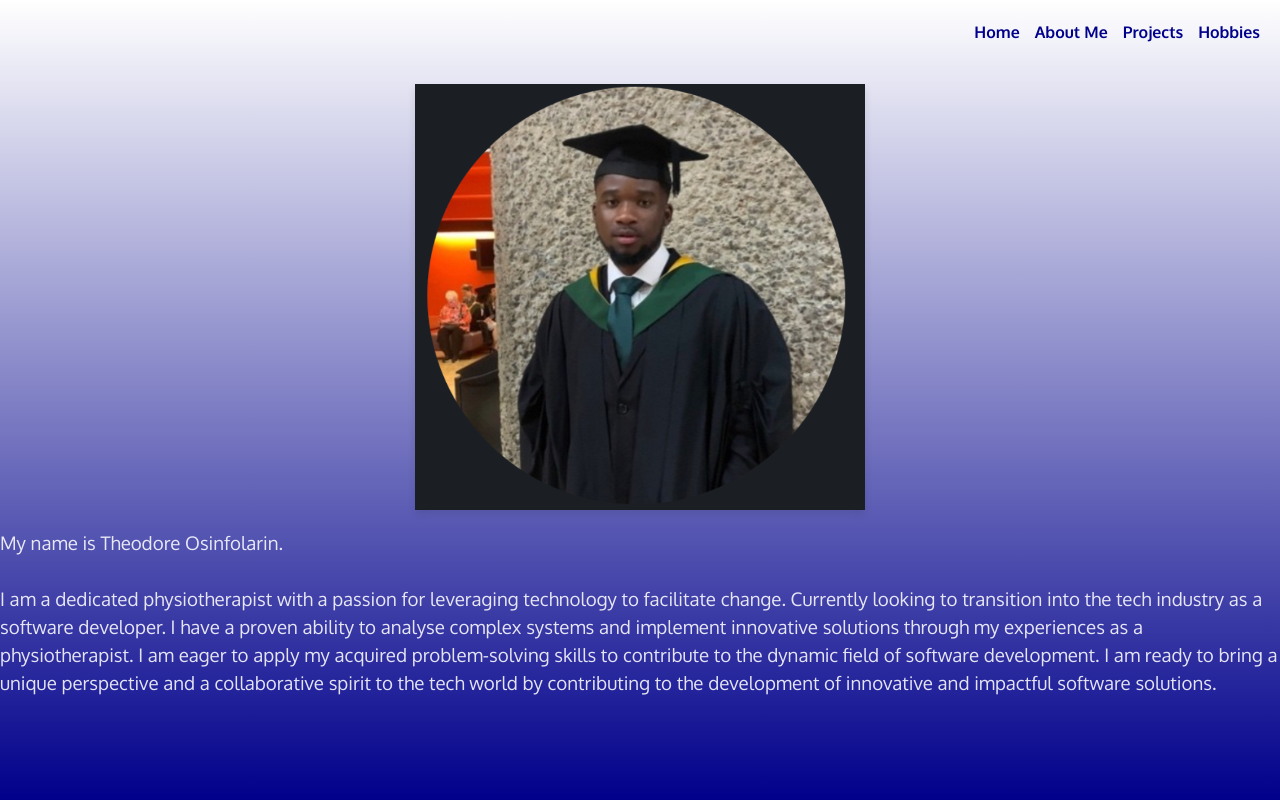
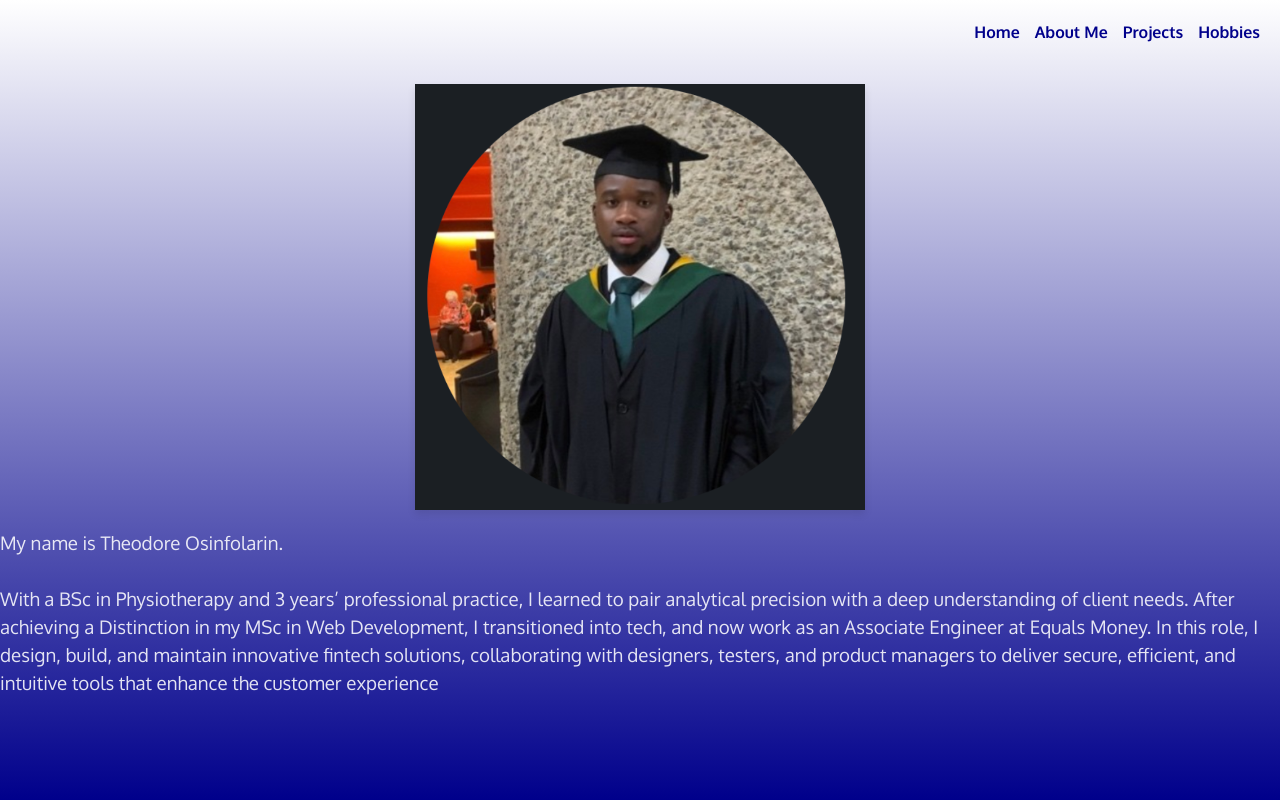
Before and after one commit to tosinfolarin/MyPortfolio, a React (Vite) app in the folder myPortfolio/: page / in a window 1280 px wide. Built offline with nearby package versions, Linux system fonts and the light colour scheme.

Commit message:
updated profile

```diff
--- a/myPortfolio/src/components/Home.jsx
+++ b/myPortfolio/src/components/Home.jsx
@@ -1,3 +1,5 @@
+import information from './information.json';
+
 const MyInfo = () => {
   return (
     <div className="my-info">
@@ -8,7 +10,7 @@ const MyInfo = () => {
       <h3 className="name" aria-label="my name">
         My name is Theodore Osinfolarin.
         <br /><br />
-        I am a dedicated physiotherapist with a passion for leveraging technology to facilitate change. Currently looking to transition into the tech industry as a software developer. I have a proven ability to analyse complex systems and implement innovative solutions through my experiences as a physiotherapist. I am eager to apply my acquired problem-solving skills to contribute to the dynamic field of software development. I am ready to bring a unique perspective and a collaborative spirit to the tech world by contributing to the development of innovative and impactful software solutions.
+        {information.profile_summary}
       </h3>
     </div>
   );
--- a/myPortfolio/src/components/Projects.jsx
+++ b/myPortfolio/src/components/Projects.jsx
@@ -3,7 +3,9 @@ const Projects = () => {
     return(
 
     <div className="ProjectsContent">
-    <h1>This is a page about my projects</h1>
+        <br></br>
+        <br></br>
+        <br></br>
 
             <h3>This is a physiotherapy website created using purely HTML and CSS and minimal use of JavaScript for the dropdowns. It was my first project</h3>
             <div className="ProjectImage">
--- /dev/null
+++ b/myPortfolio/src/components/information.json
@@ -0,0 +1,3 @@
+{
+    "profile_summary": "With a BSc in Physiotherapy and 3 years’ professional practice, I learned to pair analytical precision with a deep understanding of client needs. After achieving a Distinction in my MSc in Web Development, I transitioned into tech, and now work as an Associate Engineer at Equals Money. In this role, I design, build, and maintain innovative fintech solutions, collaborating with designers, testers, and product managers to deliver secure, efficient, and intuitive tools that enhance the customer experience"
+}
```
